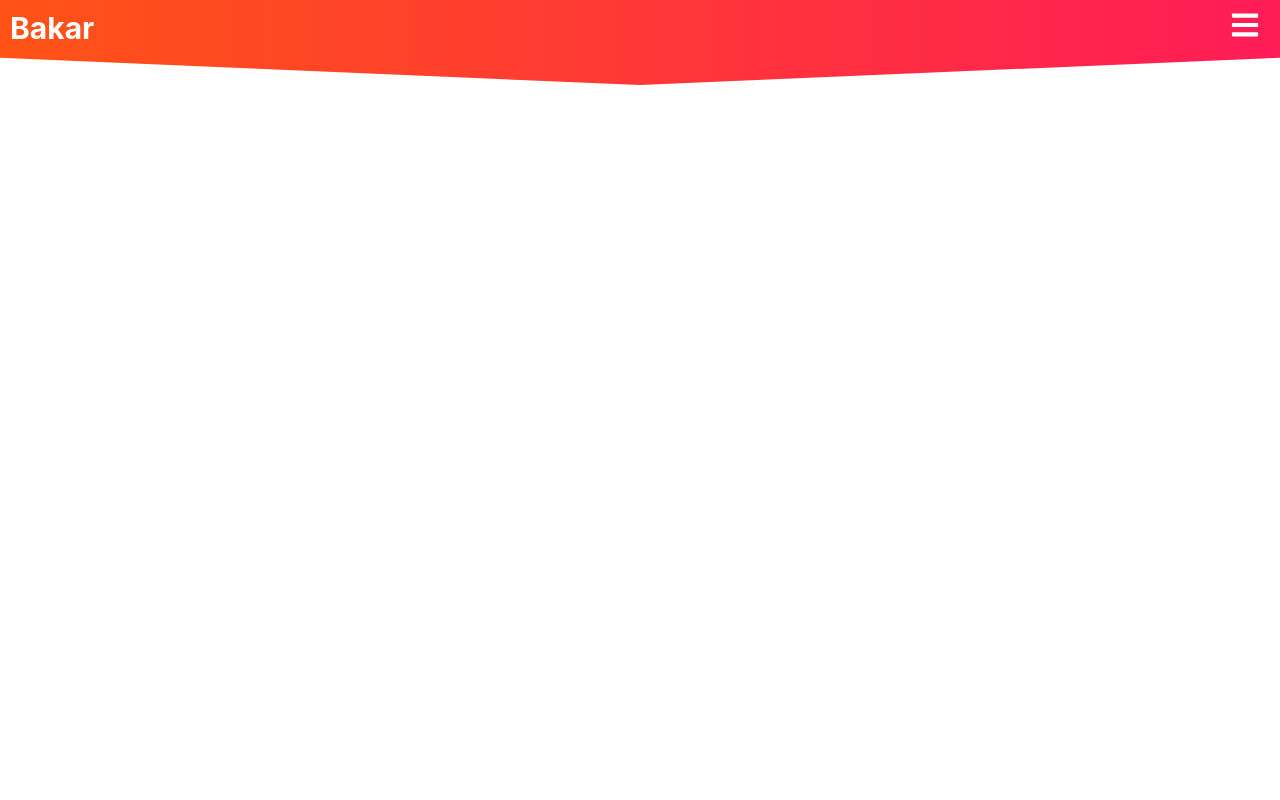
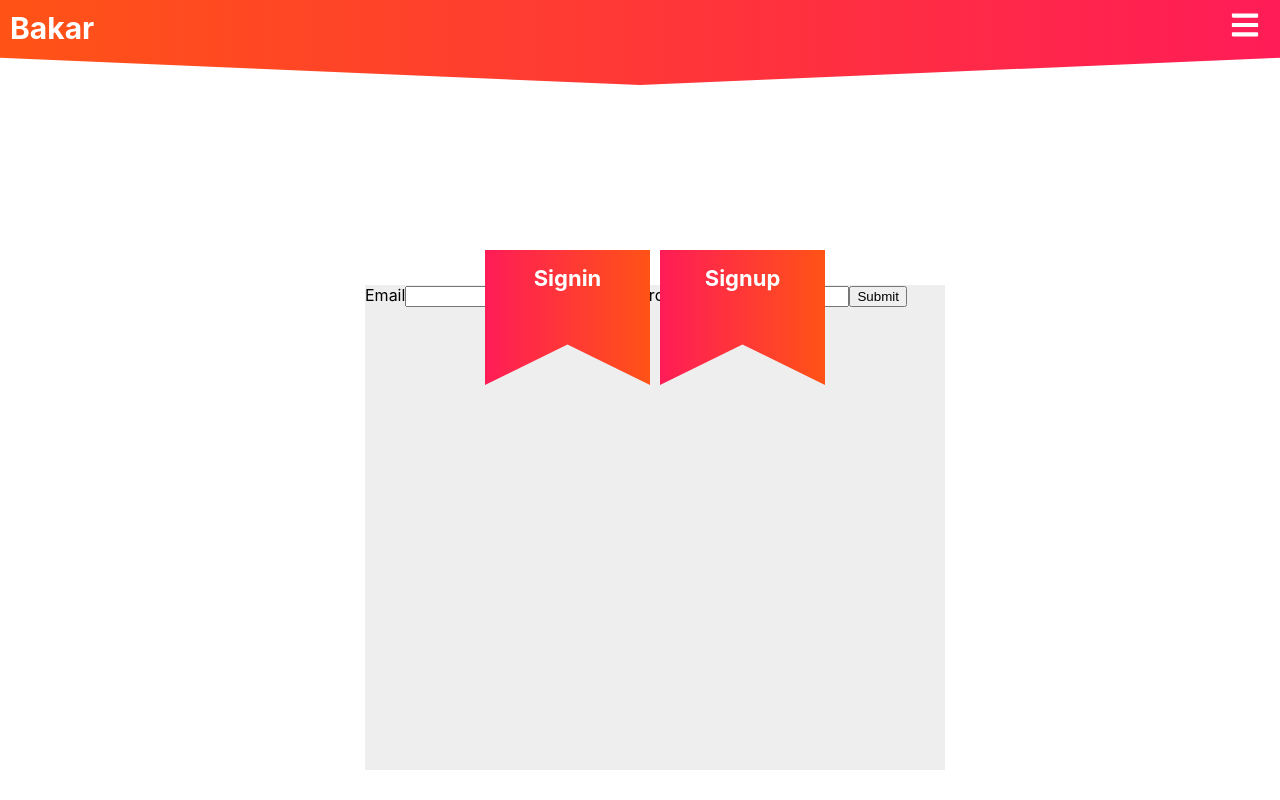
Before and after one commit to Himanshunitrr/client, a React (Create React App) app: page /signin in a window 1280 px wide. Built offline with nearby package versions, Linux system fonts and the light colour scheme.

Commit message:
adding signin/signup component

```diff
--- a/src/App.css
+++ b/src/App.css
@@ -3,3 +3,11 @@ body {
   box-sizing: border-box;
   /* overflow-x: hidden; */
 }
+.signin-container{
+  position: relative;
+
+  left: 50%;
+  top: 500px;
+  transform: translate(-50%, -50%);
+  z-index: 100;
+}
--- a/src/App.js
+++ b/src/App.js
@@ -1,7 +1,8 @@
-import React from 'react';
-import './App.css';
-import Navbar from "./components/navbar/Navbar"
+import React from "react";
+import "./App.css";
+import Navbar from "./components/navbar/Navbar";
 import { BrowserRouter as Router, Route, Switch } from "react-router-dom";
+import Signin from "./components/signin/Signin"
 
 function App() {
   return (
@@ -9,7 +10,7 @@ function App() {
       <Router>
         <Navbar />
         <Switch>
-  {/*<Route exact path="/video/:videoName" component={Video} />*/}
+          <Route exact path="/signin" component={Signin} />
         </Switch>
       </Router>
     </div>
--- a/src/components/navbar/Navbar.js
+++ b/src/components/navbar/Navbar.js
@@ -1,8 +1,8 @@
 import React, { Component } from "react";
 import "./navbar.css";
-import {Link} from "react-router-dom"
-import {FaBars} from "react-icons/fa"
-import BrandLogo from "./BrandLogo.jpg"
+import { Link } from "react-router-dom";
+import { FaBars } from "react-icons/fa";
+import BrandLogo from "./BrandLogo.jpg";
 
 export default class Navbar extends Component {
   handleClick = (event) => {
@@ -25,22 +25,38 @@ export default class Navbar extends Component {
         <div className="nav-links" id="nav-links-id">
           <div className="links">
             <div>
-              <Link className="nav-link" to="/">
-                Login
+              <Link
+                className="nav-link"
+                to="/signin"
+                onClick={this.handleClick}
+              >
+                Signin
               </Link>
             </div>
             <div>
-              <Link className="nav-link" to="/signup">
+              <Link
+                className="nav-link"
+                to="/signup"
+                onClick={this.handleClick}
+              >
                 Signup
               </Link>
             </div>
             <div>
-              <Link className="nav-link" to="/home">
+              <Link
+                className="nav-link"
+                to="/home"
+                onClick={this.handleClick}
+              >
                 Home
               </Link>
             </div>
             <div>
-              <Link className="nav-link" to="/profile">
+              <Link
+                className="nav-link"
+                to="/profile"
+                onClick={this.handleClick}
+              >
                 Profile
               </Link>
             </div>
--- /dev/null
+++ b/src/components/signin/Signin.js
@@ -0,0 +1,26 @@
+import React, { Component } from 'react'
+import "./signin.css"
+export default class Signin extends Component {
+  render() {
+    return (
+      <div className="signin-container">
+        <div className="flag signin">
+          <h1>Signin</h1>
+        </div>
+        <div className="flag signup">
+          <h1>Signup</h1>
+        </div>
+        <div className="signin-form">
+          <form action="">
+            <label htmlFor="email">Email</label>
+            <input type="text" name="" id="email" required />
+            <label htmlFor="password">Password</label>
+            <input type="text" name="" id="password" required />
+            <button>Submit</button>
+          </form>
+        </div>
+        <div className="signup-form"></div>
+      </div>
+    );
+  }
+}
--- /dev/null
+++ b/src/components/signin/signin.css
@@ -0,0 +1,39 @@
+.signin-container{
+  width: 550px;
+  height: 500px;
+  display: grid;
+  grid-template-columns: 20% 30% 30% 20%;
+  grid-template-rows: 5% 20% 75%;
+  grid-gap: 10px
+}
+.flag{
+  background: #ff416c;
+  background: -webkit-linear-gradient(to left, #ff5316, #ff1c57);
+  background: linear-gradient(to left, #ff5316, #ff1c57);
+  clip-path: polygon(0 0, 100% 0, 100% 100%, 50% 70%, 0 100%);
+  color: white;
+  /* margin: 5 10px; */
+  /* font-size: 22px; */
+  text-align: center;
+}
+.flag h1{
+  font-size: 22px;
+}
+.signin{
+  grid-column: 2/3;
+  grid-row: 1/3;
+}
+.signup{
+  grid-column: 3/4;
+  grid-row: 1/3;
+}
+.signin-form{
+  background: #eee;
+  grid-row: 2/4;
+  grid-column: 1/5;
+}
+.signup-form{
+  display: none;
+  grid-row: 2/4;
+  grid-column: 1/5;
+}
```
